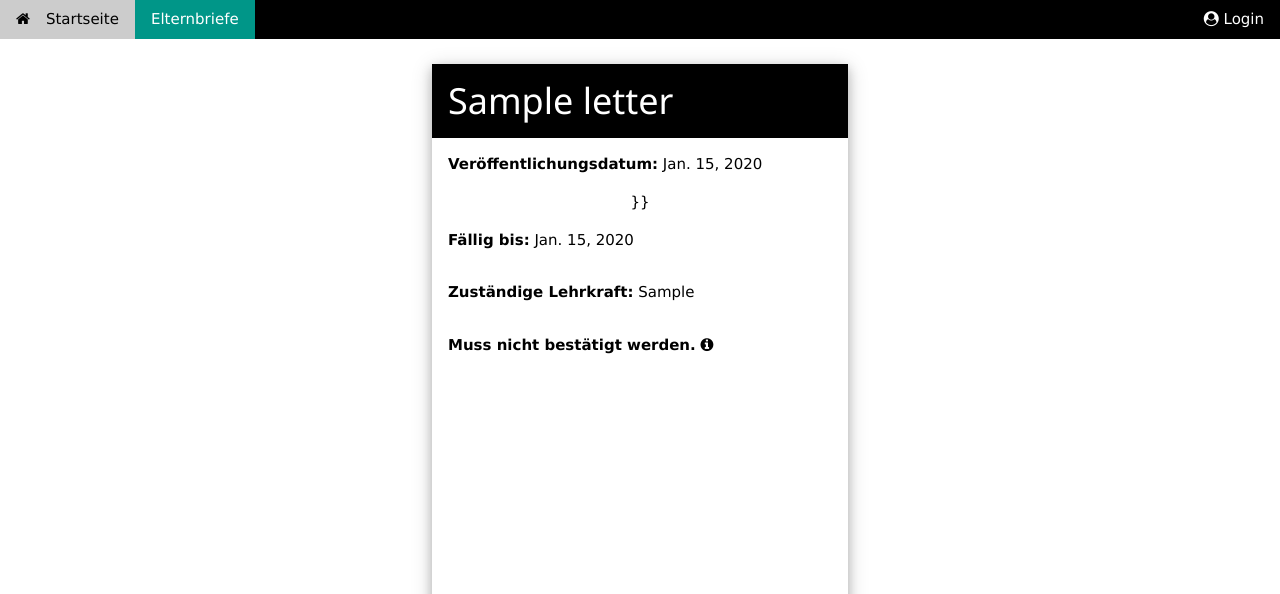
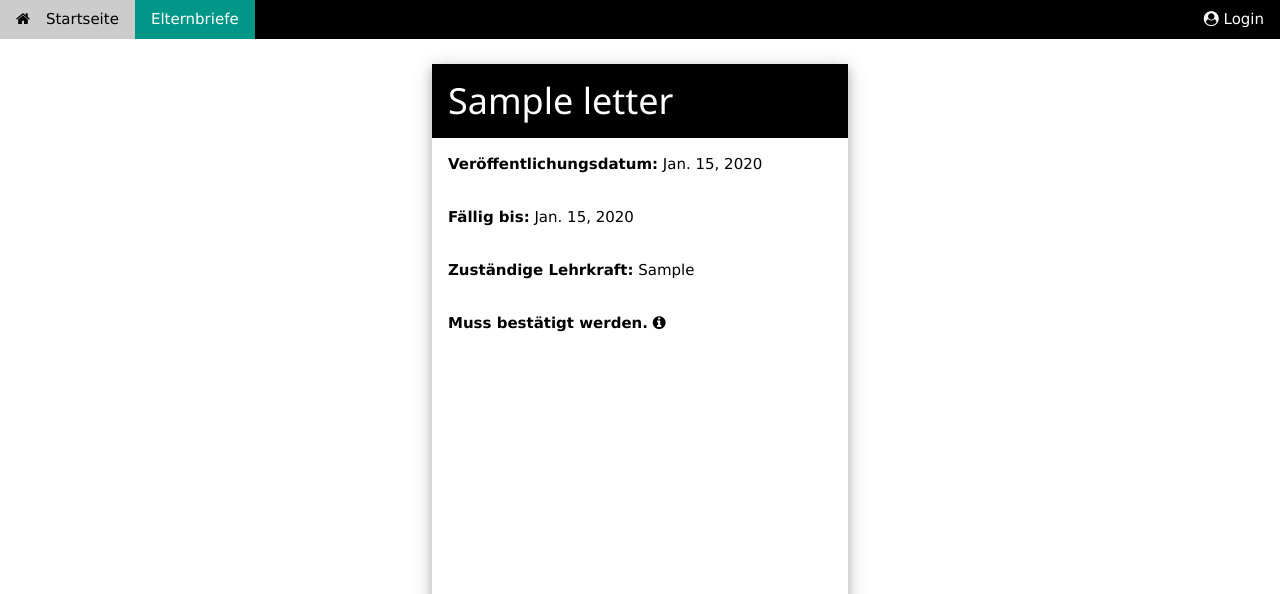
Before and after one commit to deppiedave64/elternbrief, a Django app: page /letters/1/ in a window 1280 px wide. Shown: the top 594 px of the page. Run offline with Django 3.2, Linux system fonts and the light colour scheme; tables that the repository leaves empty hold one stand-in row (values such as "Sample post").

Commit message:
Fix typos

```diff
--- a/elternbrief/letters/templates/letters/letter_detail.html
+++ b/elternbrief/letters/templates/letters/letter_detail.html
@@ -18,7 +18,7 @@
                     <p><b>Veröffentlichungsdatum:</b> {{ letter.date_published }}</p>
                 </div>
 
-                {% if letter.date_due %} }}
+                {% if letter.date_due %}
                     <div class="w3-container w3-left-align">
                         <p><b>Fällig bis:</b> {{ letter.date_due }}</p>
                     </div>
@@ -31,7 +31,7 @@
                 {% endif %}
 
                 <div class="w3-container w3-left-align">
-                    <p><b>Muss {% if letter.confirmation == True %}nicht {% endif %}bestätigt werden.</b> <i class="fa fa-info-circle"></i></p>
+                    <p><b>Muss {% if not letter.confirmation %}nicht {% endif %}bestätigt werden.</b> <i class="fa fa-info-circle"></i></p>
                 </div>
 
                 <div class="w3-container" id="canvas">
```
